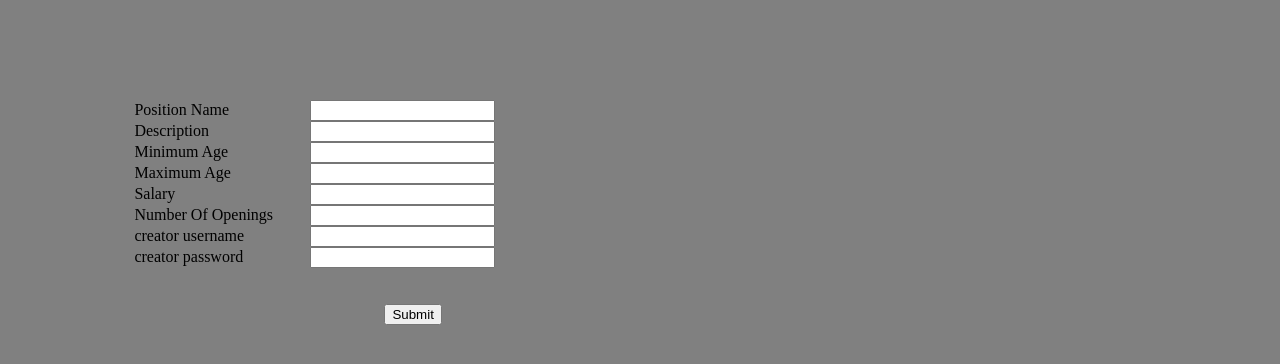
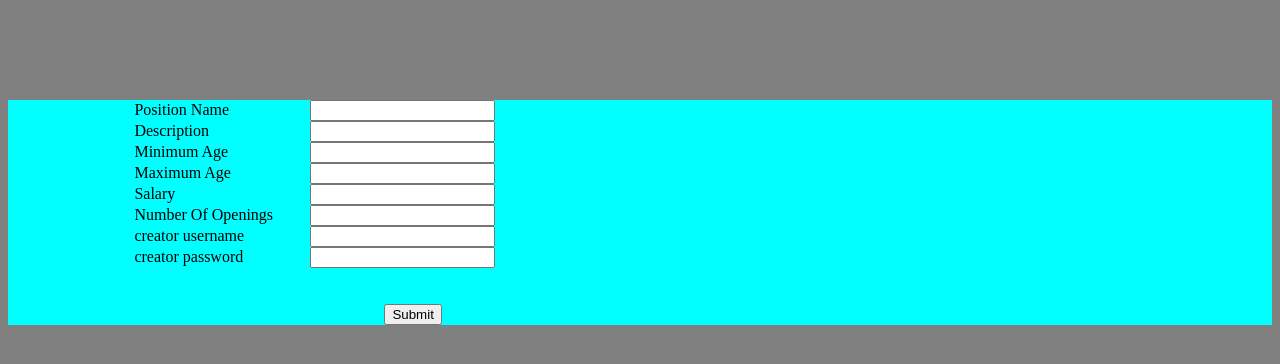
Before and after one commit to BirukGoshu/JobPortal, a Django app: page / in a window 1280 px wide. Shown: the top 364 px of the page. Run offline with Django 4.2, Linux system fonts and the light colour scheme.

Commit message:
initial commit

```diff
--- a/jobs/static/jobs/style.css
+++ b/jobs/static/jobs/style.css
@@ -12,6 +12,11 @@ form {
     width: 17%;
     text-align: left;
   }
+
+  div {
+    background-color: cyan;
+  }
+
   #submit
   {
       margin-left: 250px;
--- a/jobs/templates/jobs/index.html
+++ b/jobs/templates/jobs/index.html
@@ -9,10 +9,11 @@
     <title>index</title>
 </head>
 <body style="background-color:gray">
+    <div>
         <form action="" method="post">
             {% csrf_token %}
             {% for message in messages %}
-        <h5 style="color:red">{{message}</h5>
+            <h5 style="color:red">{{message}}</h5>
             {% endfor %}
             <label for="p_name">Position Name</label>
             <input type="text" name="position_name" id="p_name"><br>
@@ -32,5 +33,6 @@
             <input type="password" name="password" id="password"><br><br><br>
             <input type="submit" value="Submit" id="submit">
         </form>
+    </div>
 </body>
 </html>
--- a/jobs/views.py
+++ b/jobs/views.py
@@ -20,7 +20,8 @@ def index(request):
                             min_age=request.POST['min_age'],
                             max_age=request.POST['max_age'],
                             salary=request.POST['salary'],
-                            number_of_opening=request.POST['num_of_opening'],)
+                            number_of_opening=request.POST['num_of_opening'],
+                            creater = request.user,)
             messages.info(request, 'job posted successfully')
         else:
             messages.info(request,"invalid credentials")
@@ -28,5 +29,5 @@ def index(request):
     else:
         return render(request,'jobs/index.html')
 
-    print(request.POST)
+    # print(request.POST)
     return render(request, "jobs/index.html")
```
Also changed, not shown: db.sqlite3. Lines whose indentation alone changed are shown as unchanged.
